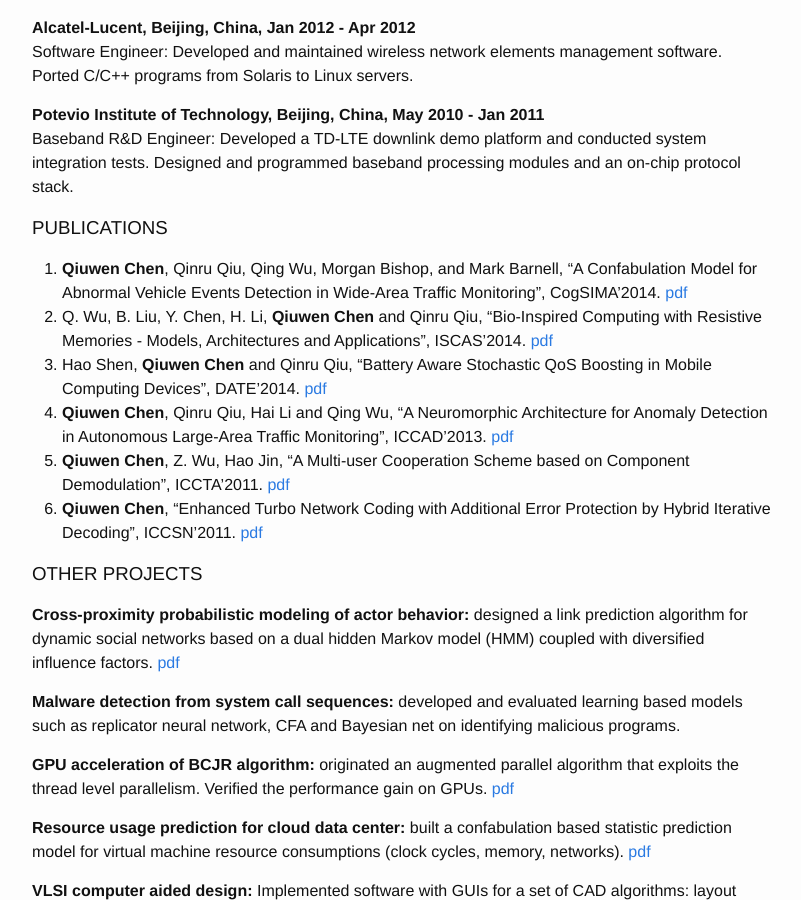
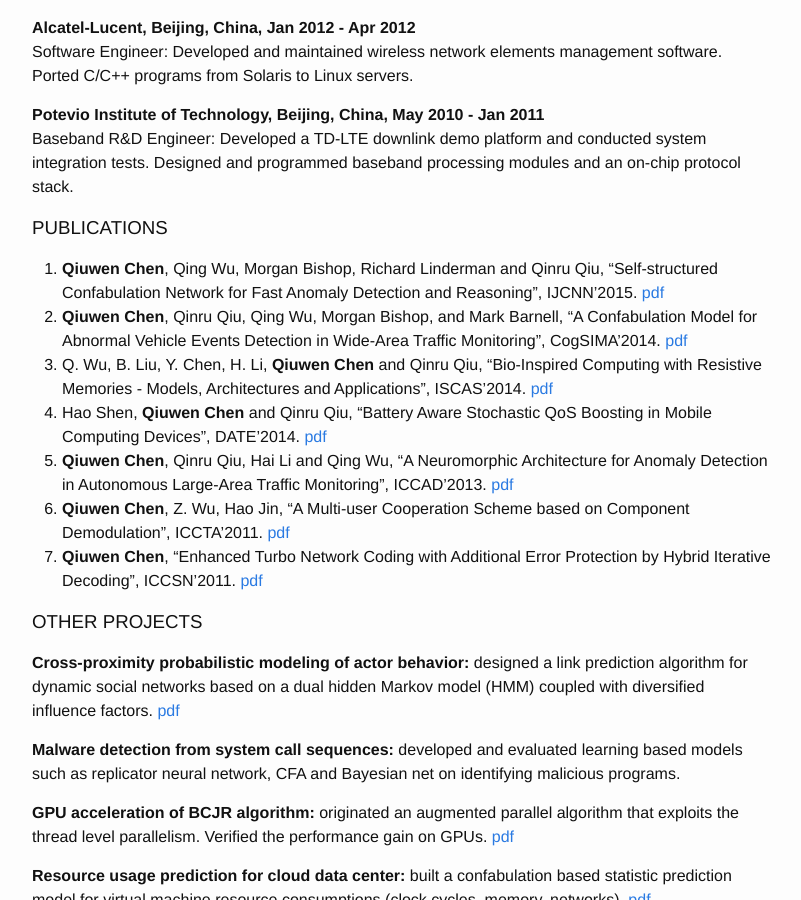
Before and after one commit to autchen/autchen.github.io, a Jekyll site: the page built from index.md, in a window 1280 px wide and 900 px high, scrolled down 1013 px. Shown: the whole window, without its empty margins (238-1039 px from the left). Built offline with Jekyll 4.4.1, drawn with Linux system fonts in a browser that asks for light colours.

Commit message:
ijcnn link

```diff
--- a/index.md
+++ b/index.md
@@ -36,12 +36,13 @@
 Baseband R&D Engineer: Developed a TD-LTE downlink demo platform and conducted system integration tests. Designed and programmed baseband processing modules and an on-chip protocol stack.
 
 ### PUBLICATIONS
-1. **Qiuwen Chen**, Qinru Qiu, Qing Wu, Morgan Bishop, and Mark Barnell, "A Confabulation Model for Abnormal Vehicle Events Detection in Wide-Area Traffic Monitoring", CogSIMA'2014. [pdf](https://onedrive.live.com/redir?resid=731dfd14fe9cfc26!3265&authkey=!ADQHeHMSR5-wmO0&ithint=file%2cpdf)
-2. Q. Wu, B. Liu, Y. Chen, H. Li, **Qiuwen Chen** and Qinru Qiu, "Bio-Inspired Computing with Resistive Memories - Models, Architectures and Applications", ISCAS'2014. [pdf](https://onedrive.live.com/redir?resid=731dfd14fe9cfc26!3268&authkey=!ACiVk_KEeN4zHAQ&ithint=file%2cpdf)
-3. Hao Shen, **Qiuwen Chen** and Qinru Qiu, "Battery Aware Stochastic QoS Boosting in Mobile Computing Devices", DATE'2014. [pdf](https://onedrive.live.com/redir?resid=731dfd14fe9cfc26!3269&authkey=!APj99oDhh_Jneys&ithint=file%2cpdf)
-4. **Qiuwen Chen**, Qinru Qiu, Hai Li and Qing Wu, "A Neuromorphic Architecture for Anomaly Detection in Autonomous Large-Area Traffic Monitoring", ICCAD'2013. [pdf](https://onedrive.live.com/redir?resid=731dfd14fe9cfc26!3270&authkey=!AHVWAC2oTla_E3E&ithint=file%2cpdf)
-5. **Qiuwen Chen**, Z. Wu, Hao Jin, "A Multi-user Cooperation Scheme based on Component Demodulation", ICCTA'2011. [pdf](https://onedrive.live.com/redir?resid=731dfd14fe9cfc26!3266&authkey=!ANVG-RIklHd7W8s&ithint=file%2cpdf)
-6. **Qiuwen Chen**, "Enhanced Turbo Network Coding with Additional Error Protection by Hybrid Iterative Decoding", ICCSN'2011. [pdf](https://onedrive.live.com/redir?resid=731dfd14fe9cfc26!3267&authkey=!AACW7Jc4CU0PXao&ithint=file%2cpdf)
+1. **Qiuwen Chen**, Qing Wu, Morgan Bishop, Richard Linderman and Qinru Qiu, "Self-structured Confabulation Network for Fast Anomaly Detection and Reasoning", IJCNN'2015. [pdf](https://onedrive.live.com/redir?resid=731dfd14fe9cfc26!3654&authkey=!ADrNaUvbpNEDP7o&ithint=file%2cpdf)
+2. **Qiuwen Chen**, Qinru Qiu, Qing Wu, Morgan Bishop, and Mark Barnell, "A Confabulation Model for Abnormal Vehicle Events Detection in Wide-Area Traffic Monitoring", CogSIMA'2014. [pdf](https://onedrive.live.com/redir?resid=731dfd14fe9cfc26!3265&authkey=!ADQHeHMSR5-wmO0&ithint=file%2cpdf)
+3. Q. Wu, B. Liu, Y. Chen, H. Li, **Qiuwen Chen** and Qinru Qiu, "Bio-Inspired Computing with Resistive Memories - Models, Architectures and Applications", ISCAS'2014. [pdf](https://onedrive.live.com/redir?resid=731dfd14fe9cfc26!3268&authkey=!ACiVk_KEeN4zHAQ&ithint=file%2cpdf)
+4. Hao Shen, **Qiuwen Chen** and Qinru Qiu, "Battery Aware Stochastic QoS Boosting in Mobile Computing Devices", DATE'2014. [pdf](https://onedrive.live.com/redir?resid=731dfd14fe9cfc26!3269&authkey=!APj99oDhh_Jneys&ithint=file%2cpdf)
+5. **Qiuwen Chen**, Qinru Qiu, Hai Li and Qing Wu, "A Neuromorphic Architecture for Anomaly Detection in Autonomous Large-Area Traffic Monitoring", ICCAD'2013. [pdf](https://onedrive.live.com/redir?resid=731dfd14fe9cfc26!3270&authkey=!AHVWAC2oTla_E3E&ithint=file%2cpdf)
+6. **Qiuwen Chen**, Z. Wu, Hao Jin, "A Multi-user Cooperation Scheme based on Component Demodulation", ICCTA'2011. [pdf](https://onedrive.live.com/redir?resid=731dfd14fe9cfc26!3266&authkey=!ANVG-RIklHd7W8s&ithint=file%2cpdf)
+7. **Qiuwen Chen**, "Enhanced Turbo Network Coding with Additional Error Protection by Hybrid Iterative Decoding", ICCSN'2011. [pdf](https://onedrive.live.com/redir?resid=731dfd14fe9cfc26!3267&authkey=!AACW7Jc4CU0PXao&ithint=file%2cpdf)
 
 ### OTHER PROJECTS
 **Cross-proximity probabilistic modeling of actor behavior:** designed a link prediction algorithm for dynamic social networks based on a dual hidden Markov model (HMM) coupled with diversified influence factors. [pdf](https://onedrive.live.com/redir?resid=731dfd14fe9cfc26!3272&authkey=!AJ834RwxkOOf5rk&ithint=file%2cpdf)
```
